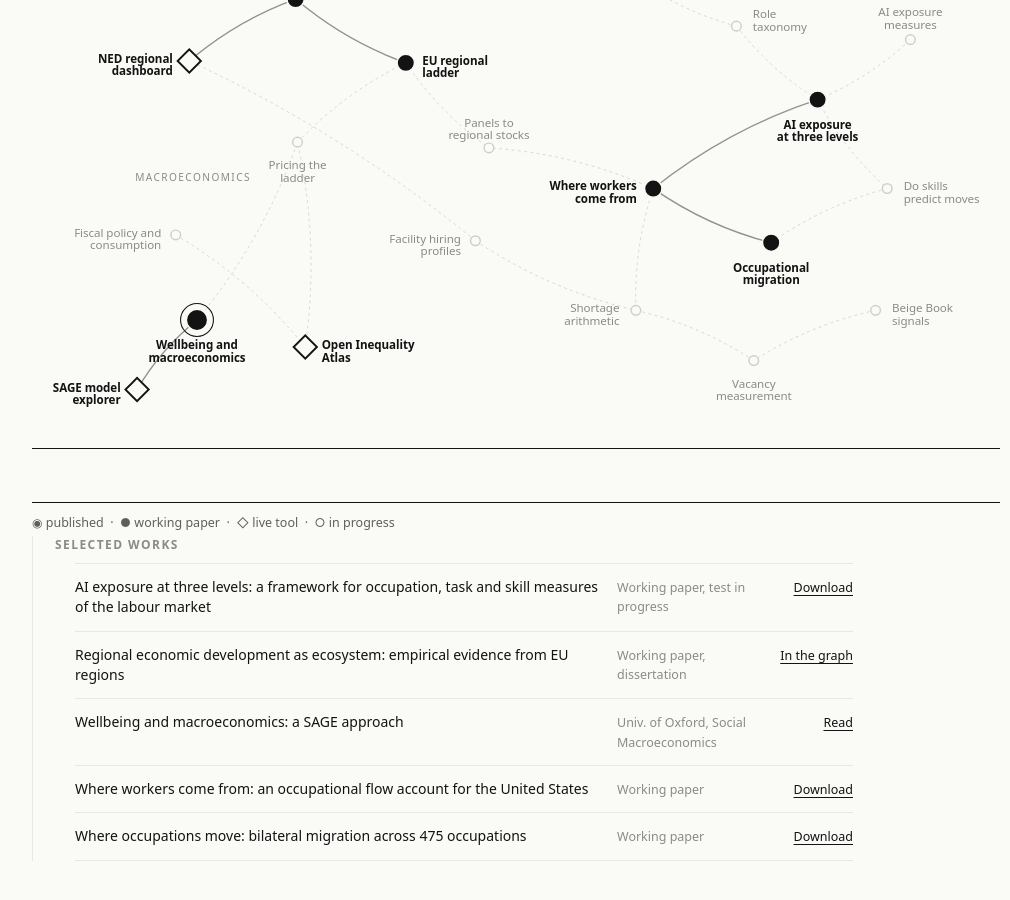
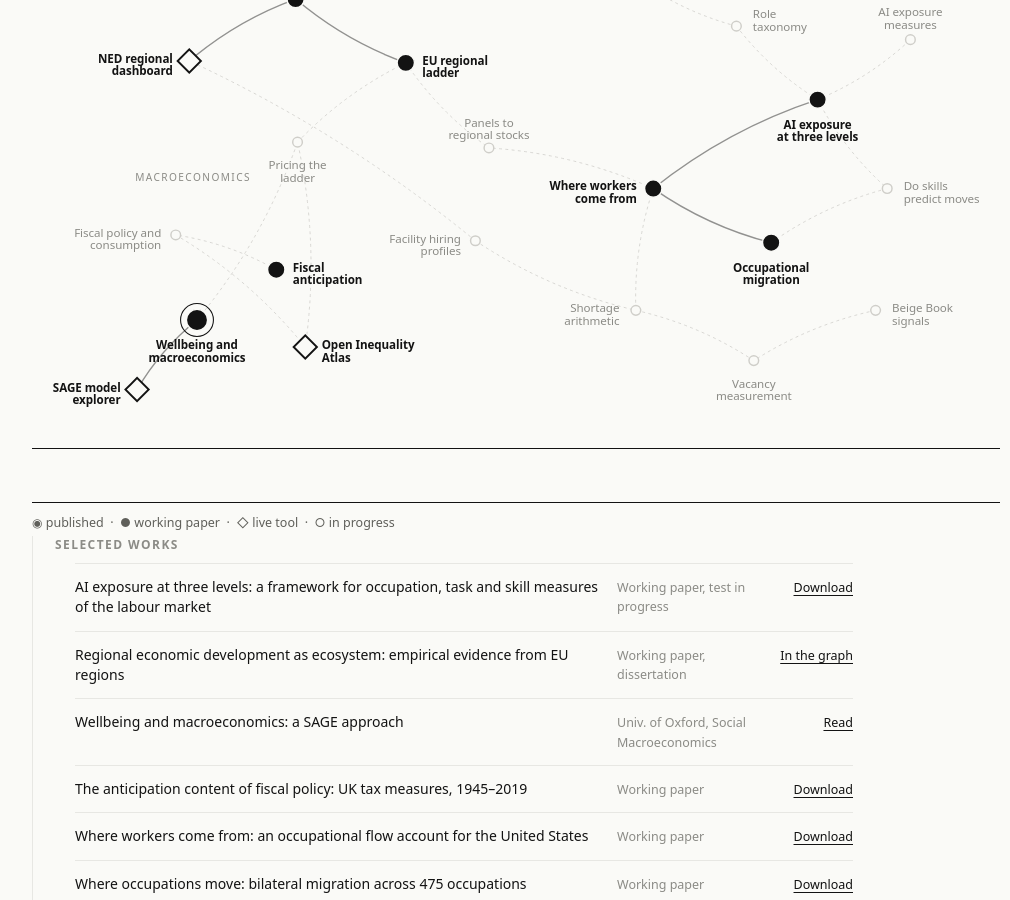
Before and after one commit to conway1521/conway1521.github.io, a Jekyll site: the page built from index.html, in a window 1280 px wide and 900 px high, scrolled down 2232 px. Shown: the whole window, without its empty margins (124-1134 px from the left). Built offline with Jekyll 4.4.1, drawn with Linux system fonts in a browser that asks for light colours.

Commit message:
Add the fiscal anticipation working paper
Adds "The anticipation content of fiscal policy: UK tax measures,
1945-2019" to Selected works and to the research graph, with the draft
PDF.

The graph node sits in the macroeconomics cluster with an edge to the
Hubert and Cumming paper, which is the actual dependency: this paper
builds the narrative series and splits it into announcement-dated and
implementation-dated components, and that split is what the co-authored
paper needs to estimate the two apart.

Text follows the site's US spelling rather than the paper's British.
Claims match the revised draft: the rise dates to the early 1990s and
the unified autumn Budget alone, since the 2010 reform moves the count
of measures given long notice but not the share of the revenue.

Co-Authored-By: Claude Opus 5 (1M context) <noreply@anthropic.com>
Claude-Session: https://claude.ai/code/session_01A4n34tFGQCYi1d2dppJR3B

```diff
--- a/assets/js/research-graph.js
+++ b/assets/js/research-graph.js
@@ -35,6 +35,15 @@
       plain: 'Wealth inequality data is scattered across mutually incompatible sources, the World Inequality Database, the ECB’s HFCS, the Luxembourg Wealth Study, the US Survey of Consumer Finances, and the Federal Reserve’s Distributional Financial Accounts, and each of them uses a different unit, a different methodology, and a different license, so anyone wanting a cross-country panel has to rebuild it from scratch before they can begin their actual work. I built it because I needed it, and it is released under an open license.',
       abs: 'A reconciled cross-country panel of household net-wealth inequality covering 10,783 observations across 213 countries from 1800 to 2025, assembled from sources that differ in unit of observation, imputation methodology, coverage and license. Reconciliation is explicit rather than silent: every row carries a source-priority tag and a comparability tier, so a user can restrict the panel to the level of cross-source comparability their question requires instead of inheriting the compiler’s judgement. The panel is versioned, so results built on it remain reproducible against the vintage they were built on, and it is released under an open license.',
       links: [['Launch the Atlas', 'https://conway1521.github.io/open-inequality-atlas/']]
+    },
+
+    antic: {
+      x: 232, y: 428, k: 'wp', l: ['Fiscal', 'anticipation'], lx: 17, ly: 2, a: 'start',
+      title: 'The anticipation content of fiscal policy: UK tax measures, 1945\u20132019',
+      meta: 'Working paper, under revision for submission',
+      plain: 'When a tax change is announced and when it takes effect are different dates, and the gap between them has roughly quadrupled since the middle of the last century, so a British tax change today mostly arrives having been visible for months. That matters because the standard way of measuring the effect of tax policy treats a change as news on the day it takes effect, which was a fair approximation when most changes did arrive that way and is not one now. The gap is also not random: it depends on which tax is being changed, on where the Budget falls in the calendar, and, at the margin, on whether an election is coming, since tax rises are about four times more likely than cuts to take effect on the far side of a vote.',
+      abs: 'Narrative tax shocks are dated by implementation, and the resulting series are pooled across decades. Using 2,252 UK tax measures announced between 1945 and 2019, this paper shows that the interval between announcement and implementation has changed enough that such a series mixes two economically different objects. The share of the tax impulse announced more than 120 days before taking effect rises from 0.18 in 1945 to 1979 to 0.70 since 2000, and the unanticipated component of the quarterly impulse falls roughly fivefold. Computing the same quantity from the century-long dataset of Cloyne, H\u00fcrtgen and Dimsdale, on their coding and their threshold, reproduces the series and extends it back to 0.02 in 1920 to 1944. Within the same Budget, National Insurance changes are 39 percentage points more likely than excise duties to arrive with long notice, and the fiscal-year calendar produces long notice only when the Budget falls late in the year. The rise dates to the early 1990s and the move to a unified autumn Budget, a reform of the Budget process justified by parliamentary scrutiny and predictability and never assessed for macroeconomic consequence. Crises do not visibly shorten the interval.',
+      links: [['Download the paper', '/assets/papers/fiscal-anticipation.pdf']]
     },
 
     fiscal: {
@@ -201,7 +210,7 @@
   };
 
   var E = [
-    ['sage', 'sagetool'], ['sage', 'p3'], ['atlas', 'fiscal'], ['atlas', 'p3'],
+    ['sage', 'sagetool'], ['sage', 'p3'], ['atlas', 'fiscal'], ['atlas', 'p3'], ['antic', 'fiscal'],
     ['p1', 'p2'], ['p2', 'p3'], ['p1', 'ned'], ['p2', 'panel'],
     ['coding', 'taxonomy'], ['taxonomy', 'skillsdna'], ['skillsdna', 'exposure'],
     ['skillsdna', 'moves'], ['moves', 'migration'], ['flows', 'migration'],
--- a/index.html
+++ b/index.html
@@ -144,6 +144,11 @@ title: null
         <span class="pub-row__t">Wellbeing and macroeconomics: a SAGE approach</span>
         <span class="pub-row__w">Univ. of Oxford, Social Macroeconomics</span>
         <span class="pub-row__l"><a href="https://www.bsg.ox.ac.uk/research/publications/wellbeing-and-macroeconomics-sage-approach" target="_blank" rel="noopener">Read</a></span>
+      </div>
+      <div class="pub-row">
+        <span class="pub-row__t">The anticipation content of fiscal policy: UK tax measures, 1945&ndash;2019</span>
+        <span class="pub-row__w">Working paper</span>
+        <span class="pub-row__l"><a href="{{ '/assets/papers/fiscal-anticipation.pdf' | relative_url }}">Download</a></span>
       </div>
       <div class="pub-row">
         <span class="pub-row__t">Where workers come from: an occupational flow account for the United States</span>
```
Also changed, not shown: 1 other file.
